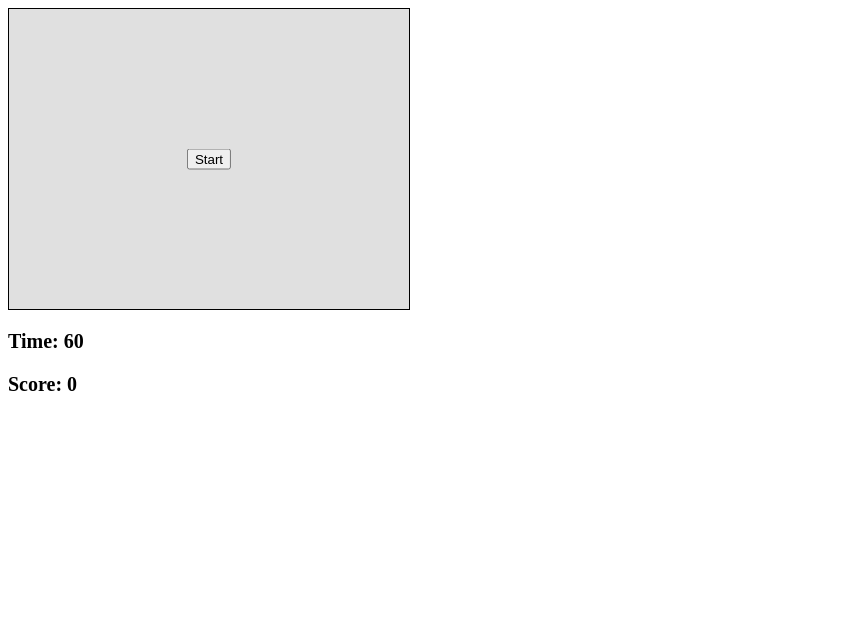
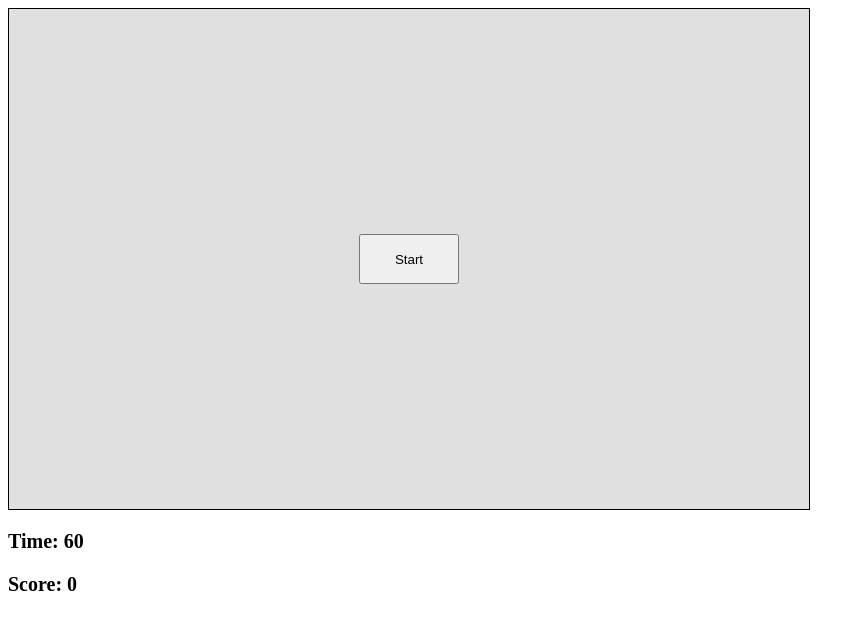
Before and after one commit to yurivasilchenko/yurivasilchenko.github.io, a plain HTML site: page index.html in a window 1280 px wide. Shown: the whole page, without its empty margins (0-865 px from the left). Drawn offline with Linux system fonts and the light colour scheme.

Commit message:
css changes

```diff
--- a/styles.css
+++ b/styles.css
@@ -1,13 +1,17 @@
 #game-container {
     position: relative;
-    width: 400px;
-    height: 300px;
+    width: 800px;
+    height: 500px;
     background-color: #e0e0e0;
     border: 1px solid #000;
     cursor: crosshair;
 
 
 
+}
+button {
+    height: 50px;
+    width: 100px;
 }
 
 #start-button{
```
